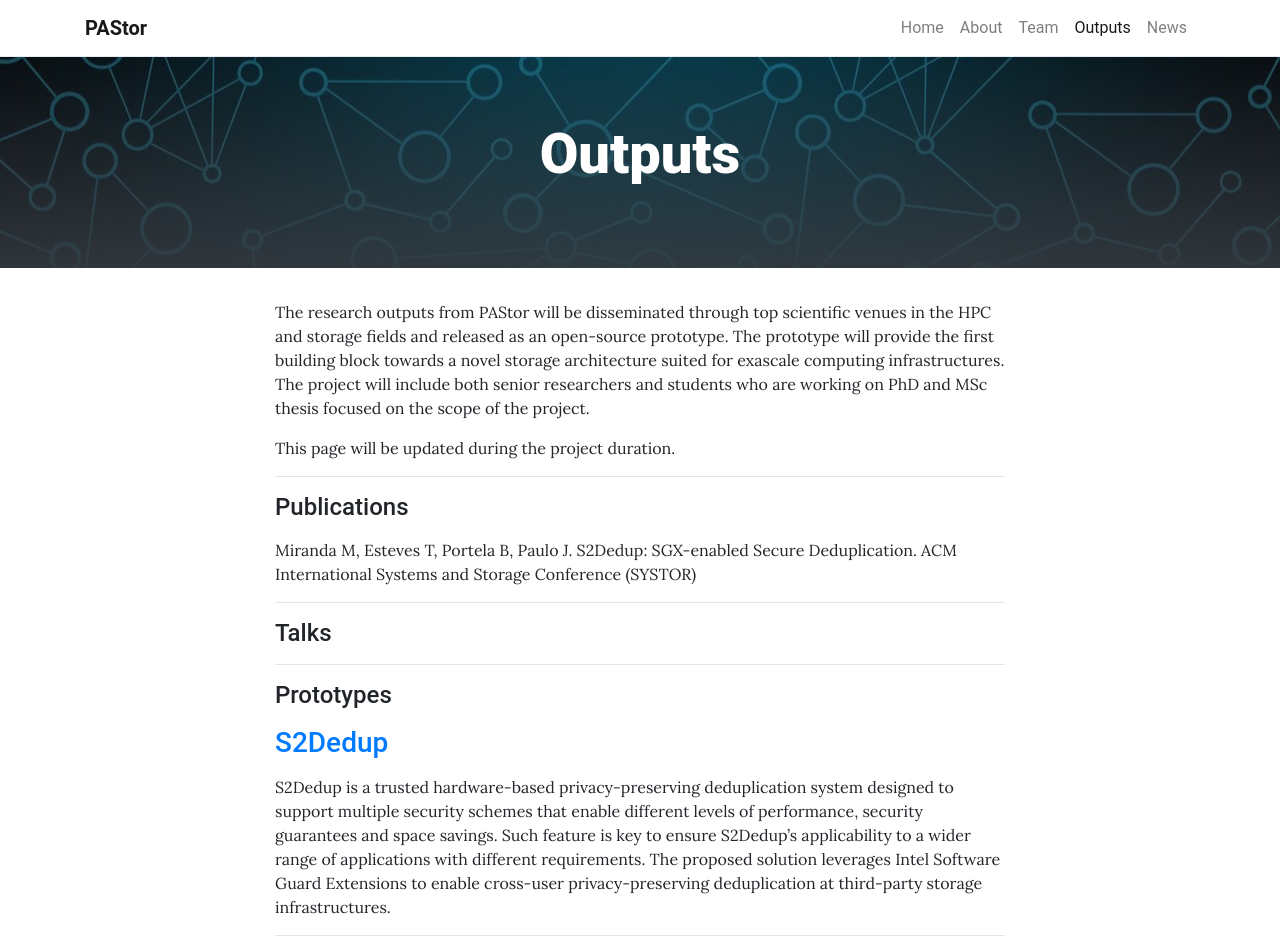
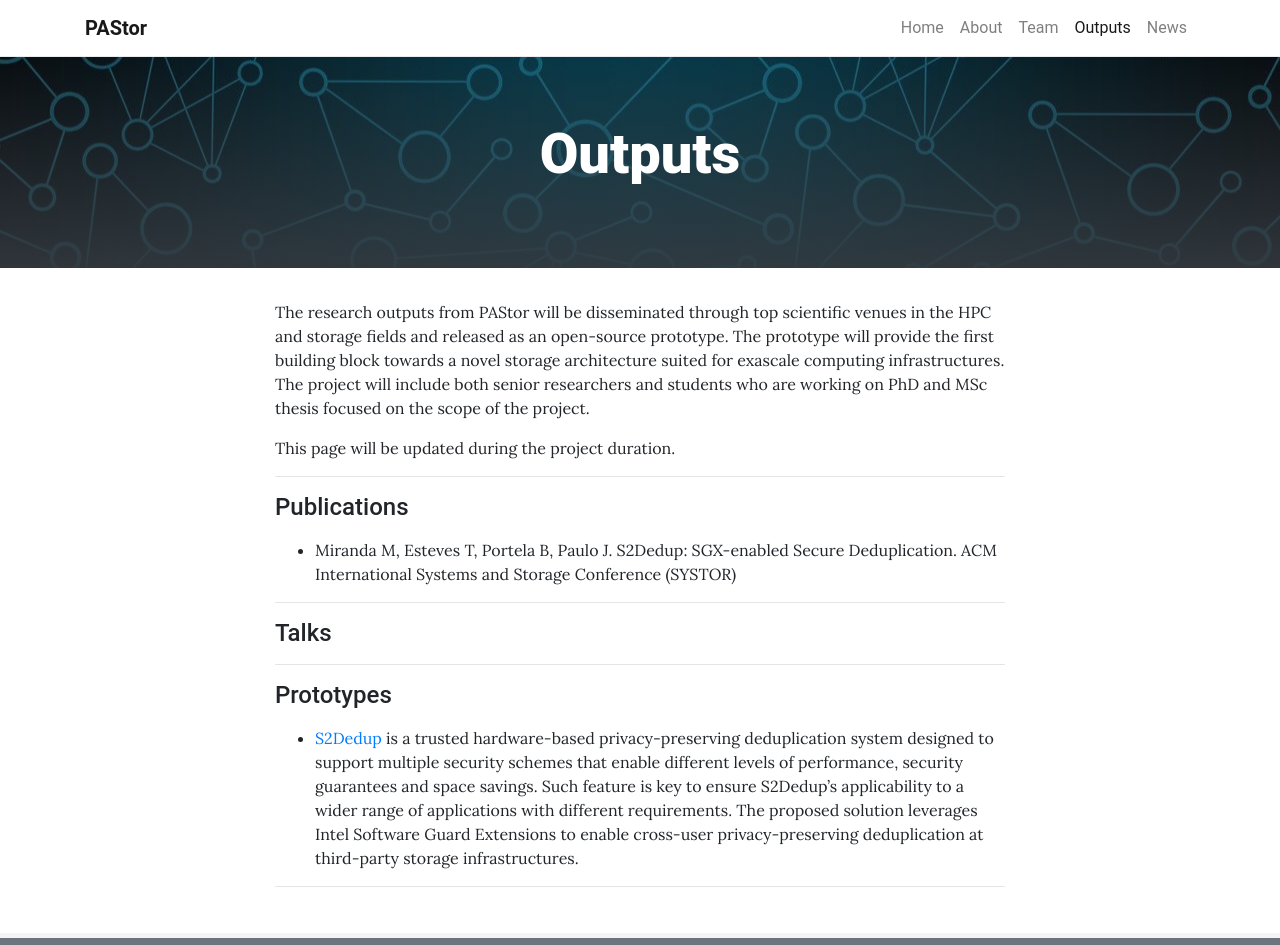
Before and after one commit to pastor-project/pastor-project.github.io, a Jekyll site: the page built from pages/outputs.md, in a window 1280 px wide, cut to the strip 0-945 px from the top of the page. Built offline with Jekyll 4.4.1, drawn with Linux system fonts in a browser that asks for light colours.

Commit message:
update outputs

```diff
--- a/pages/outputs.md
+++ b/pages/outputs.md
@@ -12,7 +12,7 @@ This page will be updated during the project duration.
 ---
 #### Publications
 
-Miranda M, Esteves T, Portela B, Paulo J. S2Dedup: SGX-enabled Secure Deduplication. ACM International Systems and Storage Conference (SYSTOR)
+* Miranda M, Esteves T, Portela B, Paulo J. S2Dedup: SGX-enabled Secure Deduplication. ACM International Systems and Storage Conference (SYSTOR)
 
 ----
 #### Talks
@@ -20,8 +20,6 @@ Miranda M, Esteves T, Portela B, Paulo J. S2Dedup: SGX-enabled Secure Deduplicat
 ---
 #### Prototypes
 
-### [S2Dedup](https://github.com/mmm97/S2Dedup)
-
-S2Dedup is a trusted hardware-based privacy-preserving deduplication system designed to support multiple security schemes that enable different levels of performance, security guarantees and space savings. Such feature is key to ensure S2Dedup’s applicability to a wider range of applications with different requirements. The proposed solution leverages Intel Software Guard Extensions to enable cross-user privacy-preserving deduplication at third-party storage infrastructures.
+* [S2Dedup](https://github.com/mmm97/S2Dedup) is a trusted hardware-based privacy-preserving deduplication system designed to support multiple security schemes that enable different levels of performance, security guarantees and space savings. Such feature is key to ensure S2Dedup’s applicability to a wider range of applications with different requirements. The proposed solution leverages Intel Software Guard Extensions to enable cross-user privacy-preserving deduplication at third-party storage infrastructures.
 
 ---
```
